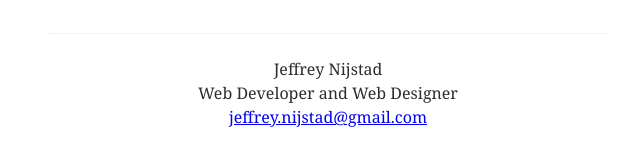
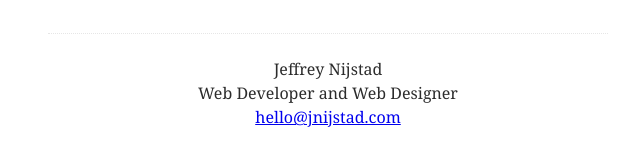
Before and after one commit to jnijstad/jnijstad.github.io, a Jekyll site: the page built from _posts/2014-02-04-introduction.markdown, in a window 1280 px wide and 900 px high, scrolled down 5848 px. Shown: the part 747-897 px from the top of the window, without its empty margins (312-952 px from the left). Built offline with Jekyll 4.4.1, drawn with Linux system fonts in a browser that asks for light colours; nearby versions of some CDN libraries; Markdown is read by kramdown in place of the engine named in the settings; part of the change alters nothing that is shown.

Commit message:
use hello@jnijstad.com for email

```diff
--- a/_layouts/default.html
+++ b/_layouts/default.html
@@ -29,12 +29,12 @@
         <div class="top">
           <nav class="site-nav">
             <!-- <div class="open-menu"><i class="icon-content-43"></i></div> -->
-            <div class="mail"><a href="mailto:&#106;&#101;&#102;&#102;&#114;&#101;&#121;&#046;&#110;&#105;&#106;&#115;&#116;&#097;&#100;&#064;&#103;&#109;&#097;&#105;&#108;&#046;&#099;&#111;&#109;"><i class="icon-attachment"></i></a> </div>
+            <div class="mail"><a href="mailto:&#104;&#101;&#108;&#108;&#111;&#064;&#106;&#110;&#105;&#106;&#115;&#116;&#097;&#100;&#046;&#099;&#111;&#109;"><i class="icon-attachment"></i></a> </div>
             <!-- /.mail -->
             <!-- /.open-menu -->
             <ul class="navigation">
               <li><a class="disabled" href="#">About</a></li>
-              <li><a href="mailto:&#106;&#101;&#102;&#102;&#114;&#101;&#121;&#046;&#110;&#105;&#106;&#115;&#116;&#097;&#100;&#064;&#103;&#109;&#097;&#105;&#108;&#046;&#099;&#111;&#109;">Contact </a> </li>
+              <li><a href="mailto:&#104;&#101;&#108;&#108;&#111;&#064;&#106;&#110;&#105;&#106;&#115;&#116;&#097;&#100;&#046;&#099;&#111;&#109;">Contact </a> </li>
             </ul>
             <!-- /.navigation -->
           </nav>
@@ -69,7 +69,7 @@
               <p>
                 <h1 itemprop="author" >Jeffrey Nijstad</h1>
                 <span itemprop="jobTitle">Web Developer and Web Designer</span><br />
-               <a itemprop="email" href="mailto:&#106;&#101;&#102;&#102;&#114;&#101;&#121;&#046;&#110;&#105;&#106;&#115;&#116;&#097;&#100;&#064;&#103;&#109;&#097;&#105;&#108;&#046;&#099;&#111;&#109;">&#106;&#101;&#102;&#102;&#114;&#101;&#121;&#046;&#110;&#105;&#106;&#115;&#116;&#097;&#100;&#064;&#103;&#109;&#097;&#105;&#108;&#046;&#099;&#111;&#109; </a>
+               <a itemprop="email" href="mailto:&#104;&#101;&#108;&#108;&#111;&#064;&#106;&#110;&#105;&#106;&#115;&#116;&#097;&#100;&#046;&#099;&#111;&#109;">&#104;&#101;&#108;&#108;&#111;&#064;&#106;&#110;&#105;&#106;&#115;&#116;&#097;&#100;&#046;&#099;&#111;&#109; </a>
               </p>
             </div>
           </footer>
--- a/_posts/2014-02-04-introduction.markdown
+++ b/_posts/2014-02-04-introduction.markdown
@@ -120,6 +120,6 @@ My full name is Jeffrey Nijstad. I dare to say that I'm a passionate webdevelope
 
 
 But on the 14th of february, 9 days from now, I'll be making a big leap of faith. I'll move to Jakarta, Indonesia, hoping to start a new adventure. Plans? Find a job where I'm able to learn a lot, collabrate in a modern and fun matter and gain a lot of valuable experience. Furthermore I plan on working from coffeeshops, meet and collabrate with new passionate people, collabrate with a big prospective client I can't disclose just yet and, last but not least, enjoy the beautiful and rich scenery Indonesia has to offer.
-If you know a job opportunity or just want to meetup in Indonesia, just shoot me an <a href="mailto:&#106;&#101;&#102;&#102;&#114;&#101;&#121;&#046;&#110;&#105;&#106;&#115;&#116;&#097;&#100;&#064;&#103;&#109;&#097;&#105;&#108;&#046;&#099;&#111;&#109;">email </a>
+If you know a job opportunity or just want to meetup in Indonesia, just shoot me an <a href="mailto:&#104;&#101;&#108;&#108;&#111;&#064;&#106;&#110;&#105;&#106;&#115;&#116;&#097;&#100;&#046;&#099;&#111;&#109;">email </a>
 
 >If you know a job opportunity or just want to meetup, just shoot me an <a href="mailto:&#106;&#101;&#102;&#102;&#114;&#101;&#121;&#046;&#110;&#105;&#106;&#115;&#116;&#097;&#100;&#064;&#103;&#109;&#097;&#105;&#108;&#046;&#099;&#111;&#109;">email </a>
```
